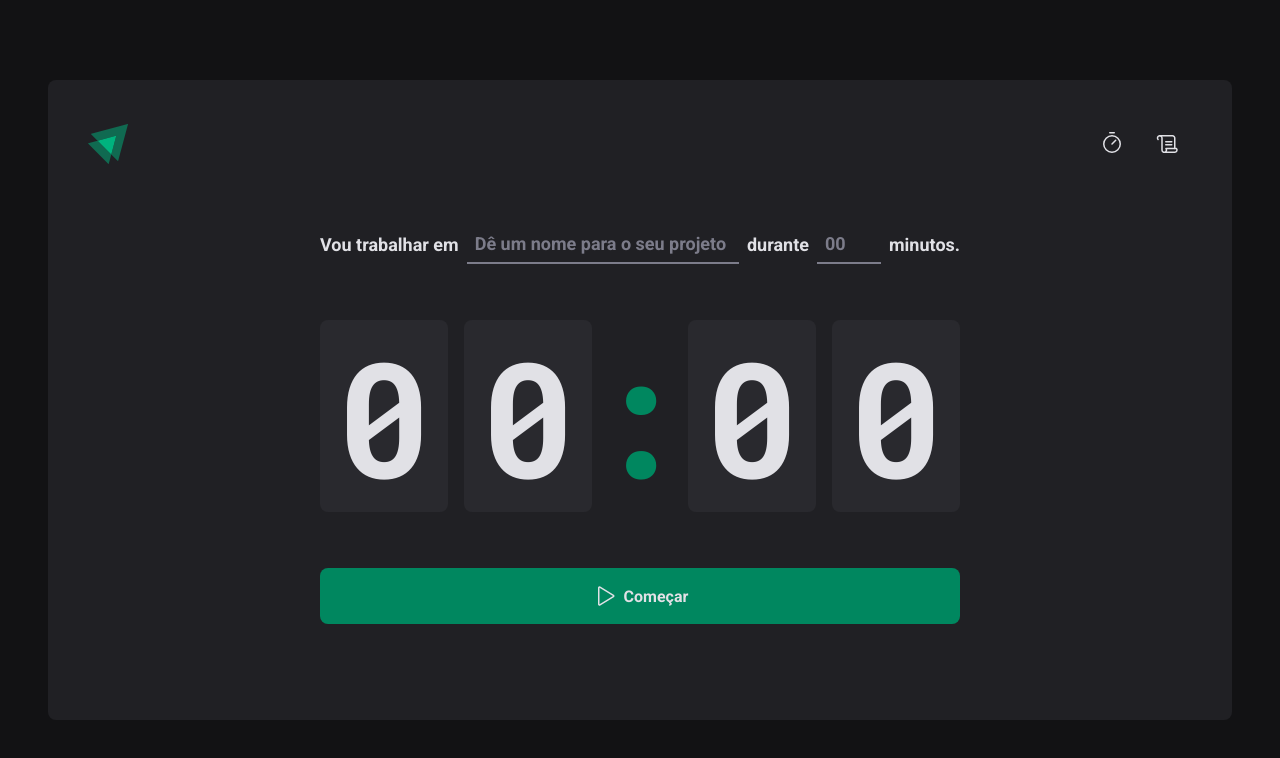
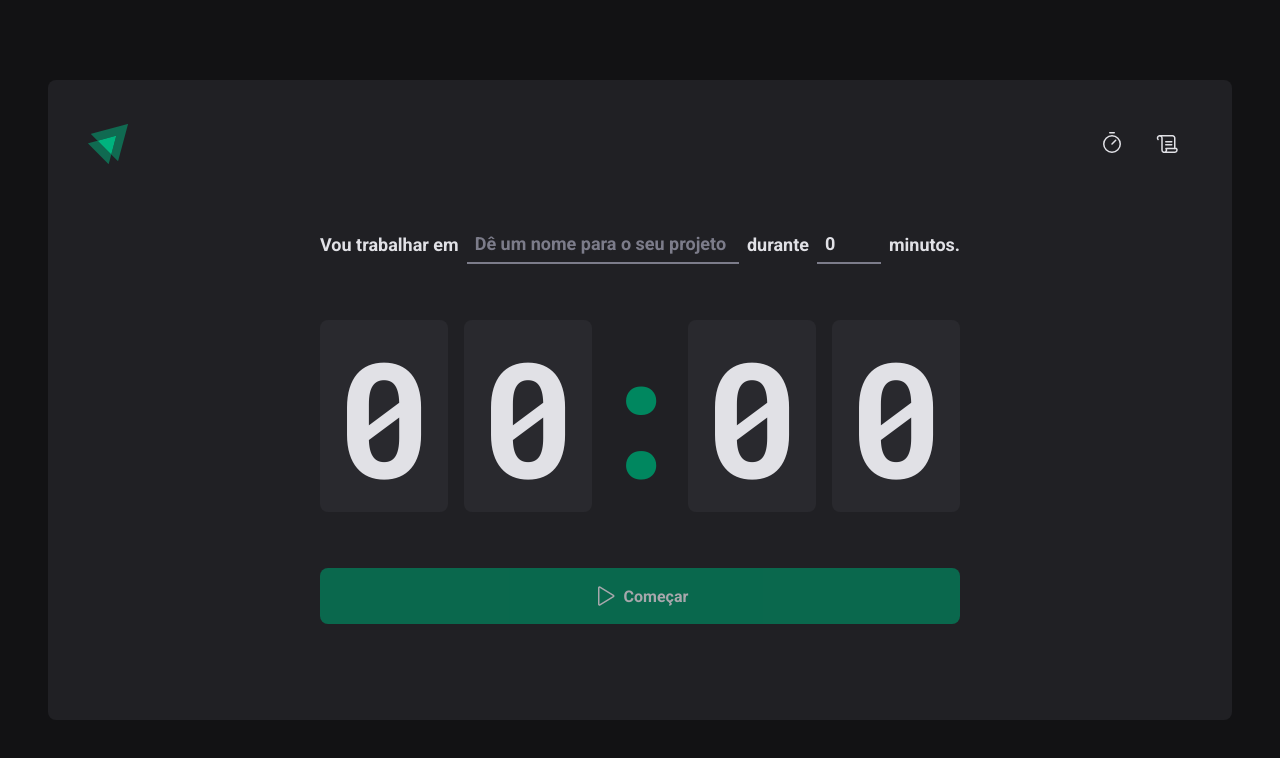
Before and after one commit to HugoNCastro/02-ignite-react-atualizado, a React (Vite) app: page / in a window 1280 px wide. Shown: the top 758 px of the page. Built offline with nearby package versions, Linux system fonts and the light colour scheme.

Commit message:
Finaliza validação de formulário

```diff
--- a/package.json
+++ b/package.json
@@ -10,12 +10,15 @@
     "lint": "eslint src --ext .ts,.tsx --fix"
   },
   "dependencies": {
+    "@hookform/resolvers": "^3.0.1",
     "phosphor-react": "^1.4.1",
     "react": "^18.2.0",
     "react-dom": "^18.2.0",
+    "react-hook-form": "^7.43.9",
     "react-router": "^6.9.0",
     "react-router-dom": "^6.9.0",
-    "styled-components": "^5.3.8"
+    "styled-components": "^5.3.8",
+    "zod": "^3.21.4"
   },
   "devDependencies": {
     "@rocketseat/eslint-config": "^1.2.0",
--- a/src/pages/Home/index.tsx
+++ b/src/pages/Home/index.tsx
@@ -1,4 +1,5 @@
 import { Play } from 'phosphor-react'
+import { useState } from 'react'
 import {
   CountdownContainer,
   FormContainer,
@@ -9,10 +10,41 @@
   TaskInput,
 } from './styles'
 
+import { useForm } from 'react-hook-form'
+
+import { zodResolver } from '@hookform/resolvers/zod'
+import * as zod from 'zod'
+
+
+const newCycleFormValidationSchema = zod.object({
+  task: zod.string().min(1, "Informe a tarefa"),
+  minutesAmount: zod.number().min(5).max(60),
+})
+
+type  NewCycleFormData = zod.infer<typeof newCycleFormValidationSchema>
+
 export function Home() {
+
+  const { register, handleSubmit, watch, reset } = useForm<NewCycleFormData>({
+    resolver: zodResolver(newCycleFormValidationSchema),
+    defaultValues: {
+      task: '',
+      minutesAmount: 0,
+    }
+  })
+
+  function handleCreateNewCycle(data: any){
+    console.log(data)
+    reset();
+  }
+
+  const task = watch('task')
+  const isSubmitDisable = !task
+
+
   return (
     <HomeContainer>
-      <form action="submit">
+      <form onSubmit={handleSubmit(handleCreateNewCycle)} action="">
         <FormContainer>
           <label htmlFor="task">Vou trabalhar em</label>
           <TaskInput
@@ -20,6 +52,7 @@
             placeholder="Dê um nome para o seu projeto"
             type="text"
             list={'task-suggestions'}
+            {...register('task')}
           />
           <datalist id="task-suggestions">
             <option value="projeto 1" />
@@ -34,7 +67,10 @@
             id="minutesAmount"
             step={5}
             min={5}
-            max={60}
+            // max={60}
+            {...register('minutesAmount', {
+              valueAsNumber: true,
+            })}
           />
 
           <span>minutos.</span>
@@ -46,7 +82,7 @@
           <span>0</span>
           <span>0</span>
         </CountdownContainer>
-        <StartCountdownButton type="submit">
+        <StartCountdownButton type="submit" disabled={isSubmitDisable}>
           <Play size={24} />
           Começar
         </StartCountdownButton>
```
Also changed, not shown: 1 other file (tests, documents, lock files or other folders).
